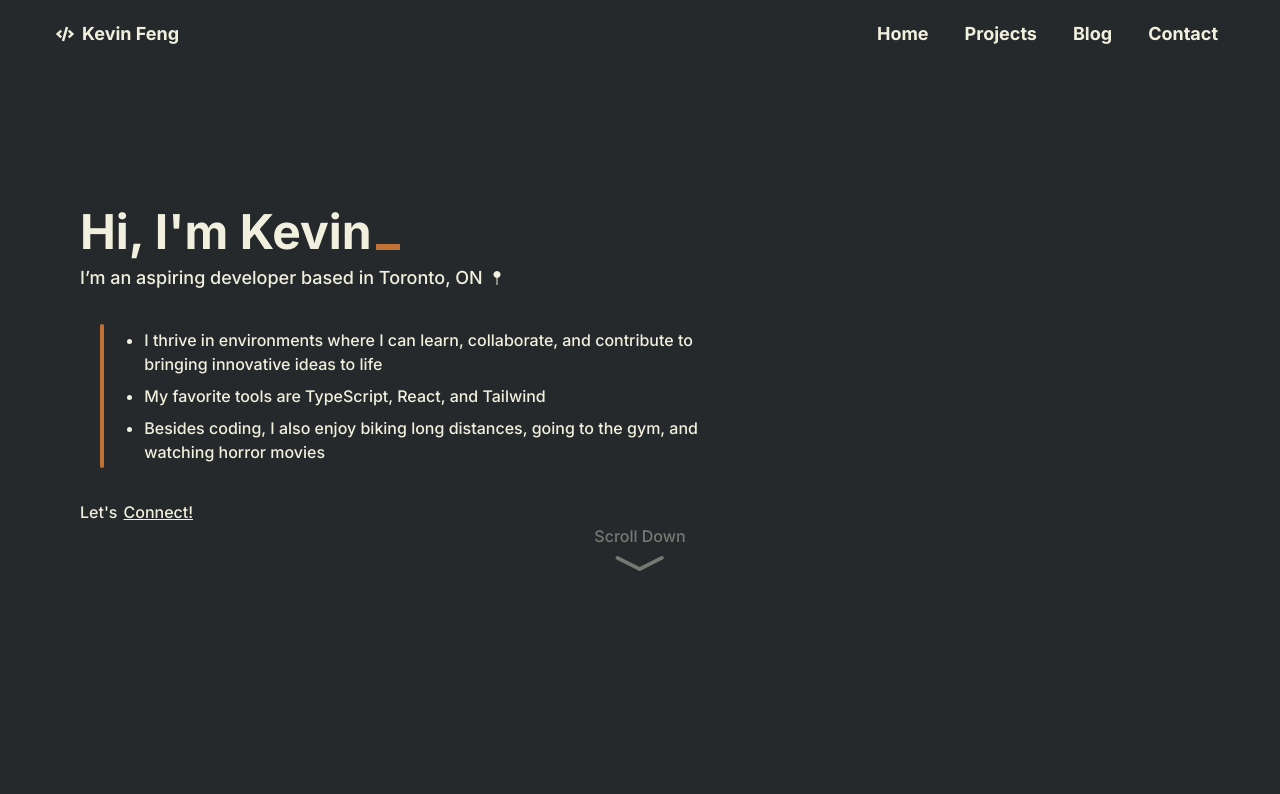
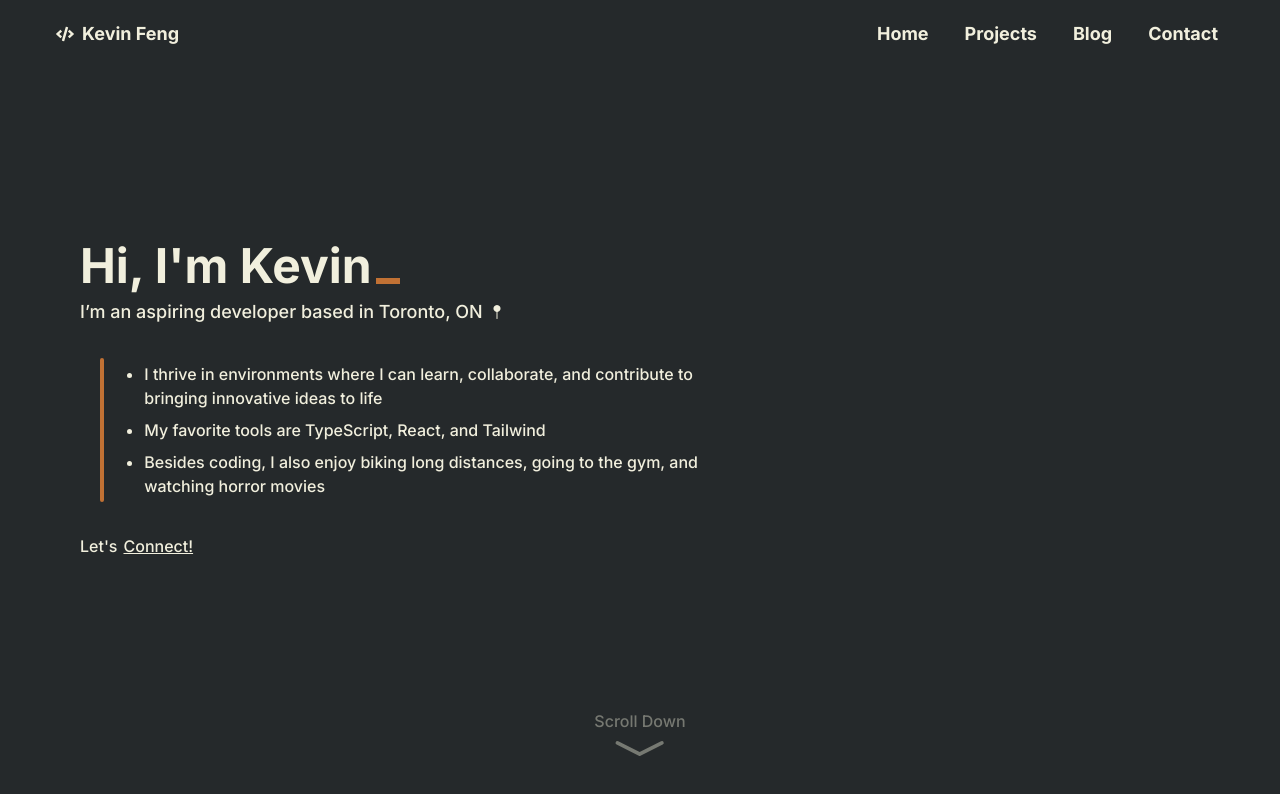
Before and after one commit to kevinf58/portfolio, a Next.js app: page / in a window 1280 px wide. Shown: the top 794 px of the page. Built offline with nearby package versions, Linux system fonts and the light colour scheme.

Commit message:
changed scrol down element to be absolute

```diff
--- a/src/app/globals.css
+++ b/src/app/globals.css
@@ -57,9 +57,11 @@
     0%,
     100% {
       transform: translateY(0);
+      visibility: visible;
     }
     50% {
       transform: translateY(5px);
+      visibility: hidden;
     }
   }
 }
--- a/src/app/page.tsx
+++ b/src/app/page.tsx
@@ -5,7 +5,7 @@ import Blinker from '@/components/common/Blinker';
 
 export default function Home() {
   return (
-    <section className='h-screen w-full absolute top-0 left-0 flex flex-col justify-center font-medium bg-white/2'>
+    <section className='h-screen w-full absolute top-0 left-0 flex flex-col justify-center font-medium bg-white/2 -z-10'>
       <div className='w-[55%] pl-20'>
         <div className='flex items-end pb-2'>
           <h1 className='text-5xl font-bold'>{"Hi, I'm Kevin"}</h1>
@@ -36,7 +36,7 @@ export default function Home() {
           </Link>
         </h6>
       </div>
-      <div className='flex w-full justify-center'>
+      <div className='flex justify-center w-full absolute bottom-6'>
         <div className='flex flex-col whitespace-nowrap text-nowrap'>
           <h6 className='text-white/40 whitespace-nowrap text-nowrap'>Scroll Down</h6>
           <BsChevronCompactDown className='w-full h-auto text-white/40 px-4 -mt-4 hover:animate-bounce cursor-pointer' />
```
